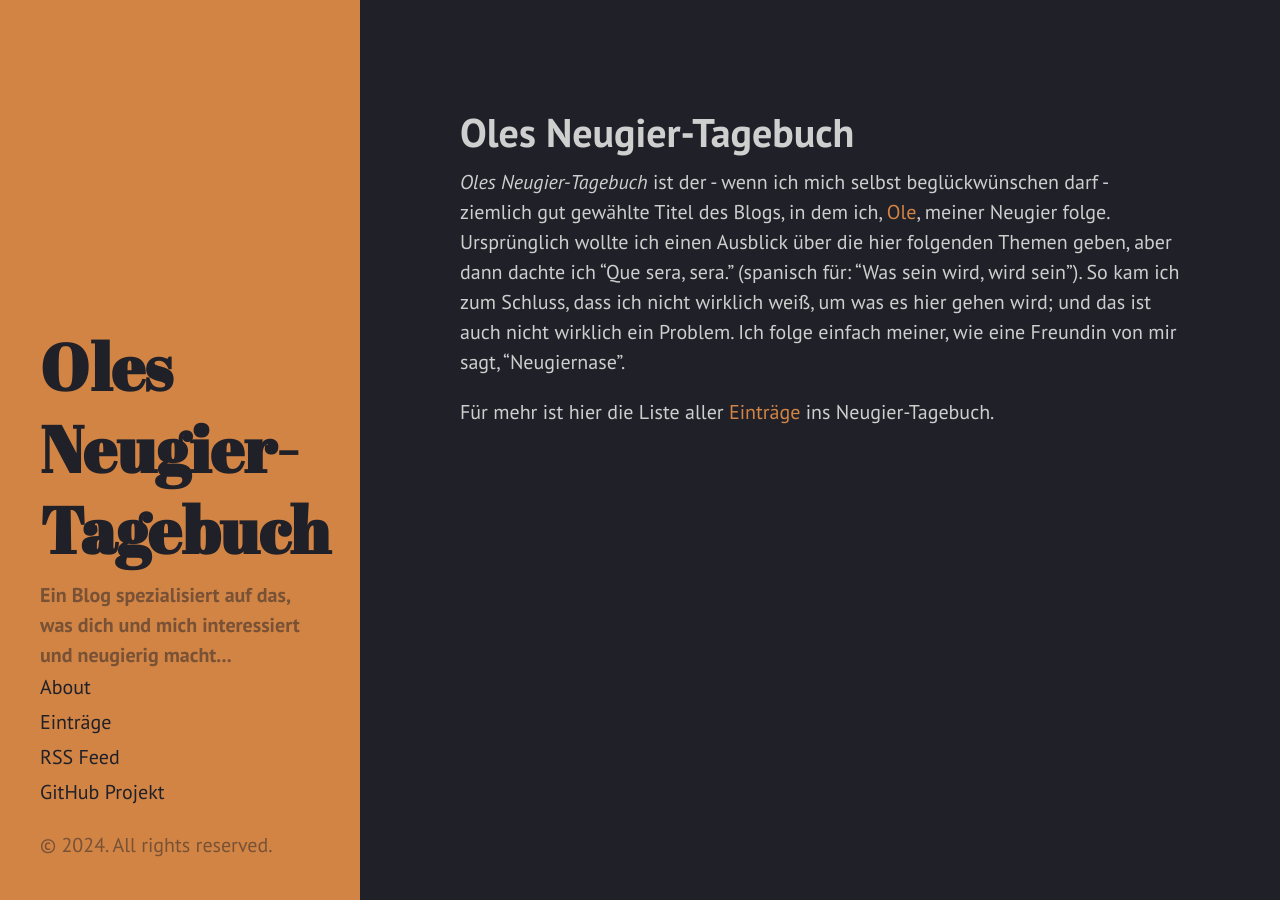
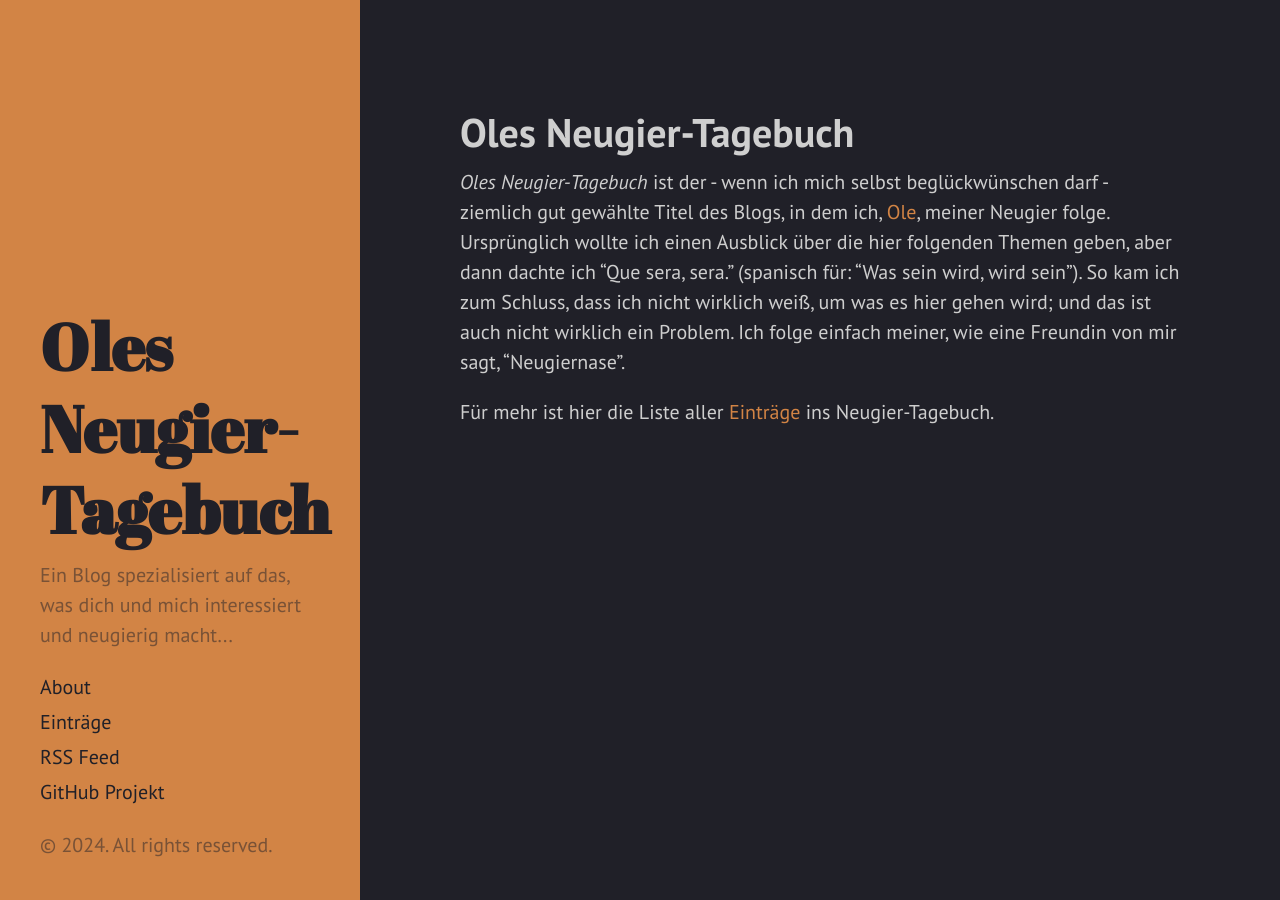
Before and after one commit to SpeedyNurBesser/speedynurbesser.github.io, a Jekyll site: the page built from index.md, in a window 1280 px wide. Built offline with Jekyll 4.4.1, drawn with Linux system fonts in a browser that asks for light colours.

Commit message:
Update sidebar.html (recorrected)

```diff
--- a/_includes/sidebar.html
+++ b/_includes/sidebar.html
@@ -6,7 +6,7 @@
           {{ site.title }}
         </a>
       </h1>
-      <b>{{ site.description }}</b>
+      <p>{{ site.description }}</p>
     </div>
 
     <nav class="sidebar-nav">
```
